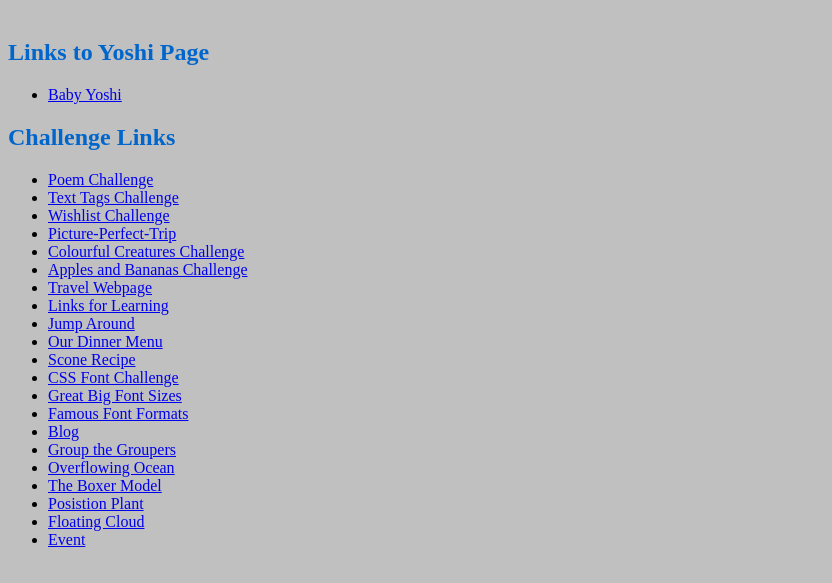
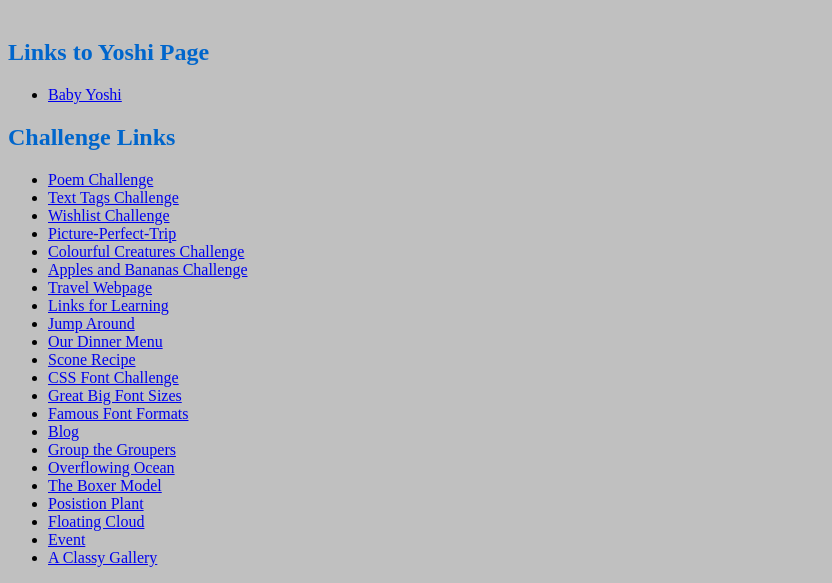
Before and after one commit to Yash-X/Yash-X.github.io, a plain HTML site: page index.html in a window 1280 px wide. Shown: the part 517-1100 px from the top of the page, without its empty margins (0-832 px from the left). Drawn offline with Linux system fonts and the light colour scheme.

Commit message:
Update index.html

```diff
--- a/index.html
+++ b/index.html
@@ -49,6 +49,7 @@
     <li><a href="/planet.html">Posistion Plant </a></li>
     <li><a href="/clouds.html">Floating Cloud </a></li>
     <li><a href="/event.html">Event</a></li>
+    <li><a href="/gallery.html">A Classy Gallery</a></li>
   </ul>
 
 
```
